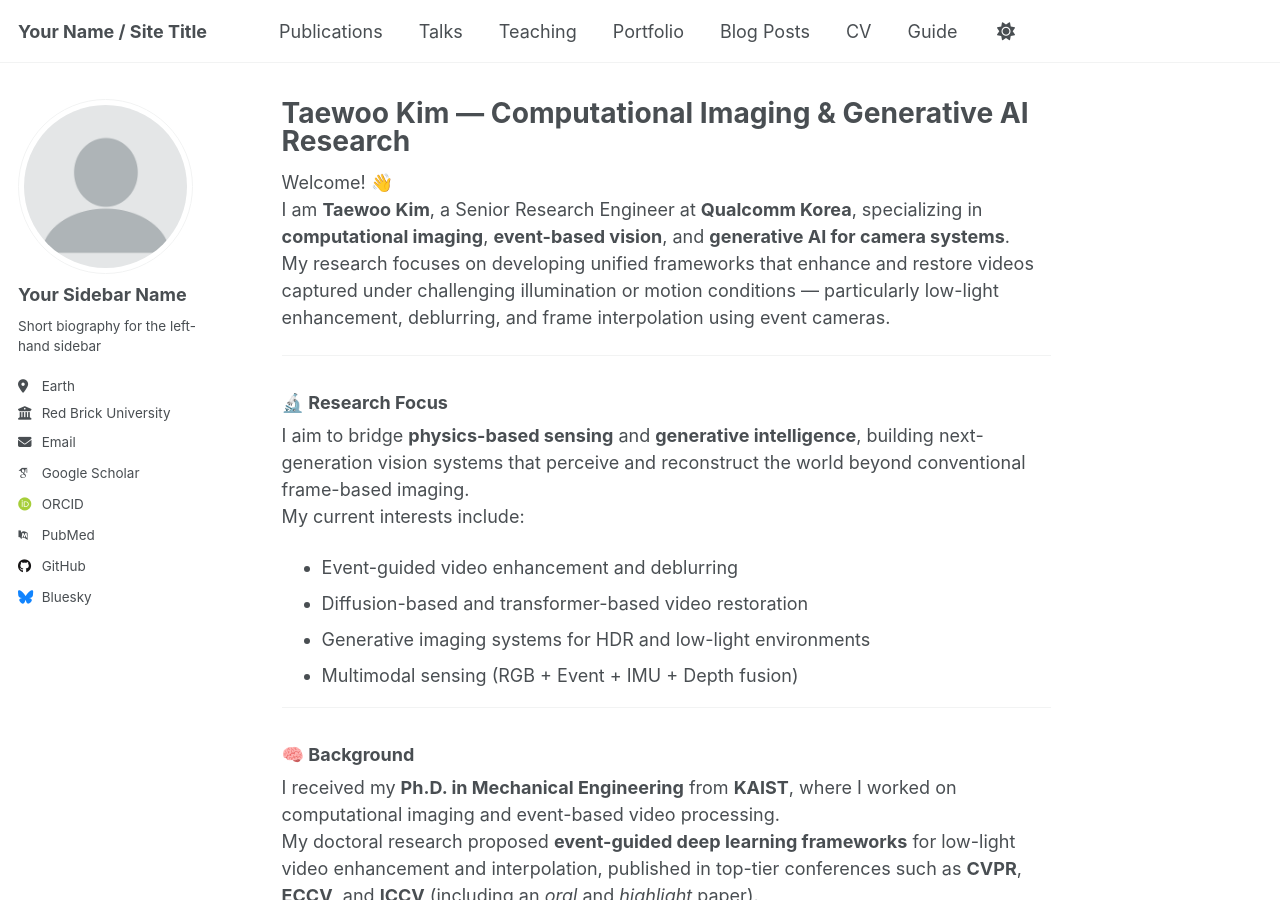
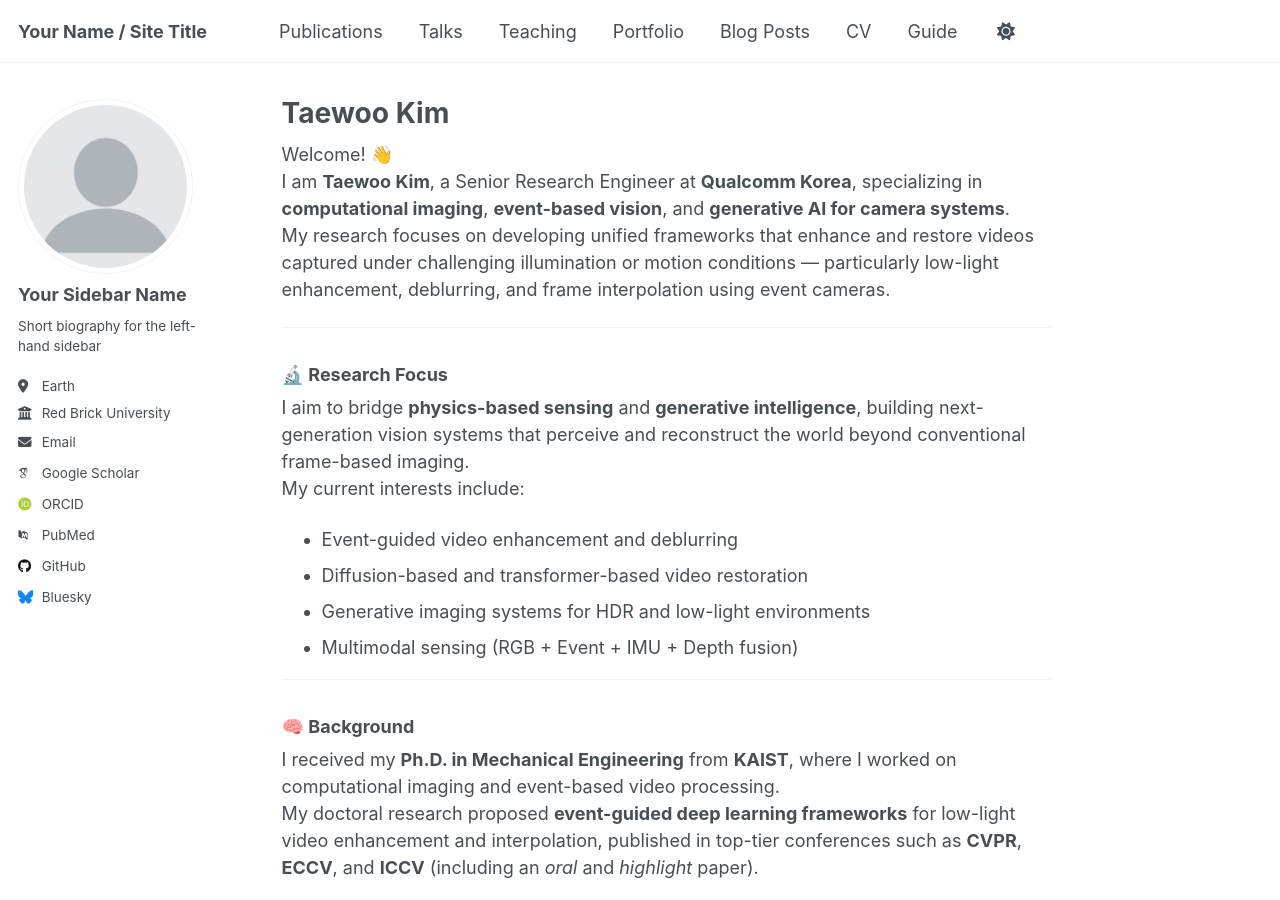
Before and after one commit to intelpro/intelpro.github.io, a Jekyll site: the page built from _pages/about.md, in a window 1280 px wide and 900 px high. Built offline with Jekyll 4.4.1, drawn with Linux system fonts in a browser that asks for light colours; some web fonts are replaced; a script that is not in the unit is left out.

Commit message:
Update about.md

```diff
--- a/_pages/about.md
+++ b/_pages/about.md
@@ -1,6 +1,6 @@
 ---
 permalink: /
-title: "Taewoo Kim — Computational Imaging & Generative AI Research"
+title: "Taewoo Kim"
 author_profile: true
 redirect_from:
   - /about/
```
